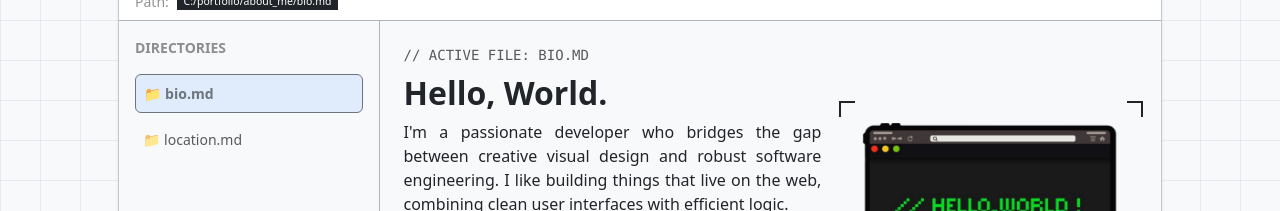
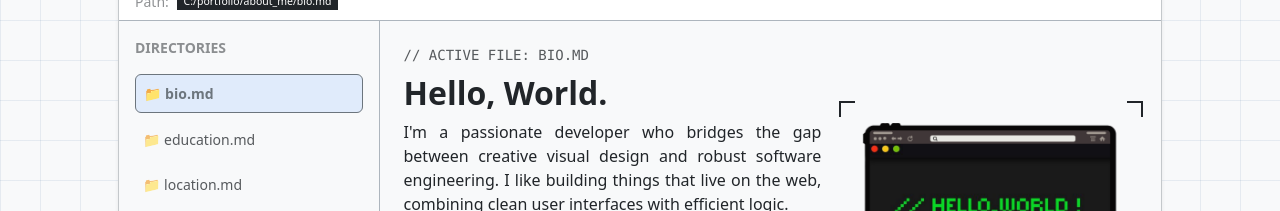
Before and after one commit to rtch-cntlls/Personal-Portfolio-v1.2, a React (Vite) app: page / in a window 1280 px wide. Shown: the part 780-991 px from the top of the page. Built offline with nearby package versions, Linux system fonts and the light colour scheme.

Commit message:
update about

```diff
--- a/src/data/aboutData.js
+++ b/src/data/aboutData.js
@@ -17,30 +17,30 @@ export const aboutFiles = {
             { label: 'Status:', value: '● Available for hire / collaboration', statusClass: 'text-success fw-bold' }
         ]
     },
-    // education: {
-    //     id: 'education',
-    //     fileName: 'education.md',
-    //     title: 'Academic Background.',
-    //     text: "As an Information Technology graduate, I love building my technical skills through hands-on personal projects. I am always exploring new tools to expand what I can create.",
-    //     image: CTU,
-    //     imageAlt: 'CTU',
-    //     imageMaxHeight: '250px',
-    //     details: [
-    //         { label: 'Degree:', value: 'Bachelor of Science in Information Technology' },
-    //         { label: 'Focus:', value: 'Web Development & IT Infrastructure' },
-    //         { label: 'Status:', value: '● Graduate / Lifelong Learner', statusClass: 'text-success fw-bold' }
-    //     ]
-    // },
+    education: {
+        id: 'education',
+        fileName: 'education.md',
+        title: 'Academic Background.',
+        text: "As an Information Technology graduate, I love building my technical skills through hands-on personal projects. I am always exploring new tools to expand what I can create.",
+        image: CTU,
+        imageAlt: 'CTU',
+        imageMaxHeight: '250px',
+        details: [
+            { label: 'Degree:', value: 'Bachelor of Science in Information Technology' },
+            { label: 'Focus:', value: 'Web Development & IT Infrastructure' },
+            { label: 'Status:', value: '● Graduate / Lifelong Learner', statusClass: 'text-success fw-bold' }
+        ]
+    },
     location: {
         id: 'location',
         fileName: 'location.md',
         title: 'Geographic Node.',
-        text: "Operating locally from Cebu City, with full availability for remote collaboration globally.",
+        text: "Operating locally from Philippines, with full availability for remote collaboration globally.",
         image: PhilippinesMapImg,
         imageAlt: 'Location Map',
         imageMaxHeight: '200px',
         details: [
-            { label: 'Base:', value: 'Cebu City, Philippines' },
+            { label: 'Base:', value: 'Philippines' },
             { label: 'Timezone:', value: 'UTC+8 (Philippine Standard Time)' },
             { label: 'Status:', value: '● Active', statusClass: 'text-success fw-bold' }
         ]
```
